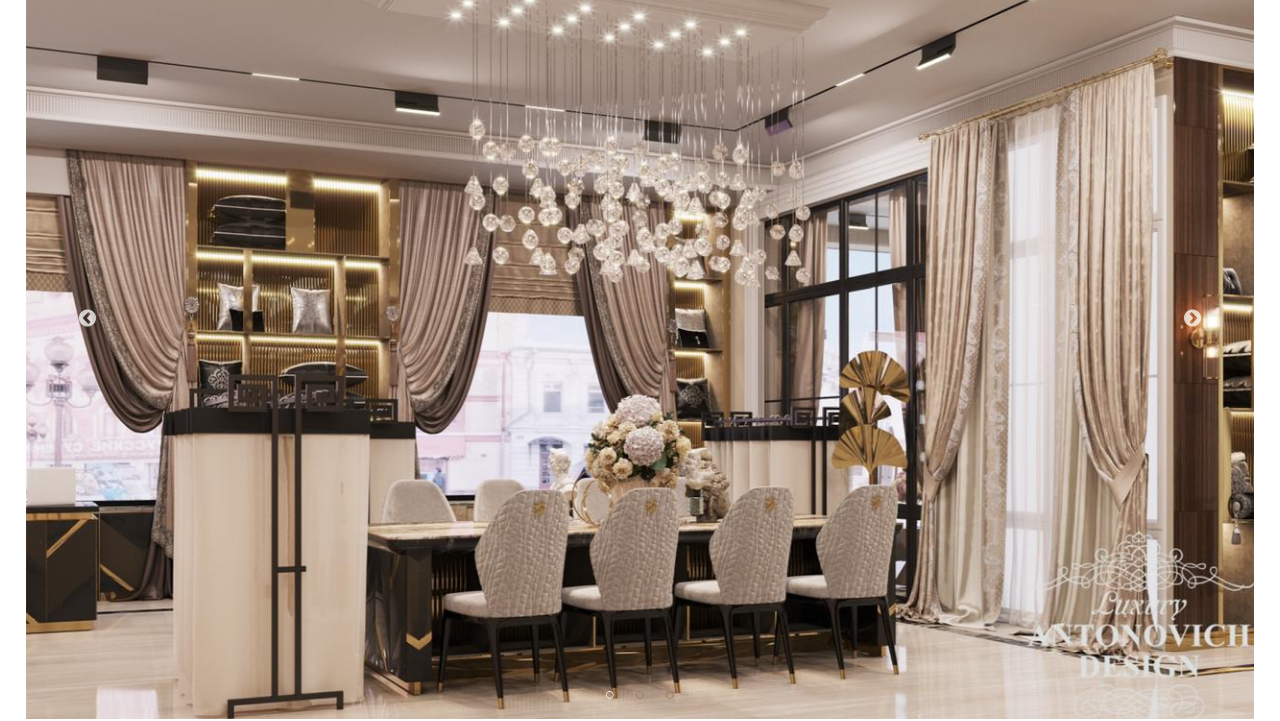
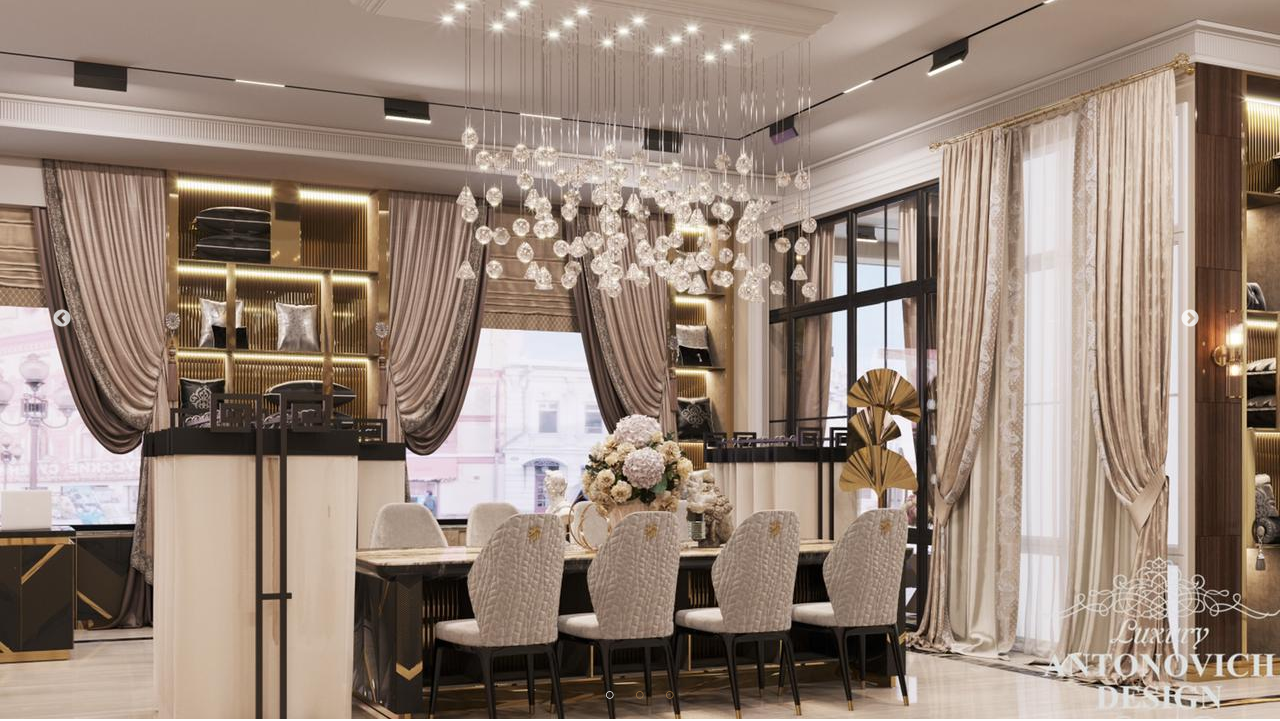
Before and after one commit to Wiper25/salon-interiors, a plain HTML site: page index.html in a window 1280 px wide. Shown: the part 81-802 px from the top of the page. Drawn offline with nearby package versions, Linux system fonts and the light colour scheme; files whose address does not match are found by name.

Commit message:
Сборка проекта

```diff
--- a/src/style.css
+++ b/src/style.css
@@ -779,11 +779,13 @@ footer {
   opacity: 1;
   color: rgb(255, 255, 255);
 }
+.slick-next {
+  display: block;
+  position: absolute;
+  right: 80px;
+}
 .slick-next:before {
   content: "→";
-  color: white;
-  position: relative;
-  right: 77px;
 }
 .slick-prev {
   left: 52px;
@@ -801,6 +803,6 @@ footer {
 }
 .slick-dotted.slick-slider {
   margin-bottom: 30px;
-  width: 96%;
+  width: 100%;
   margin: 0 auto;
 }
```
